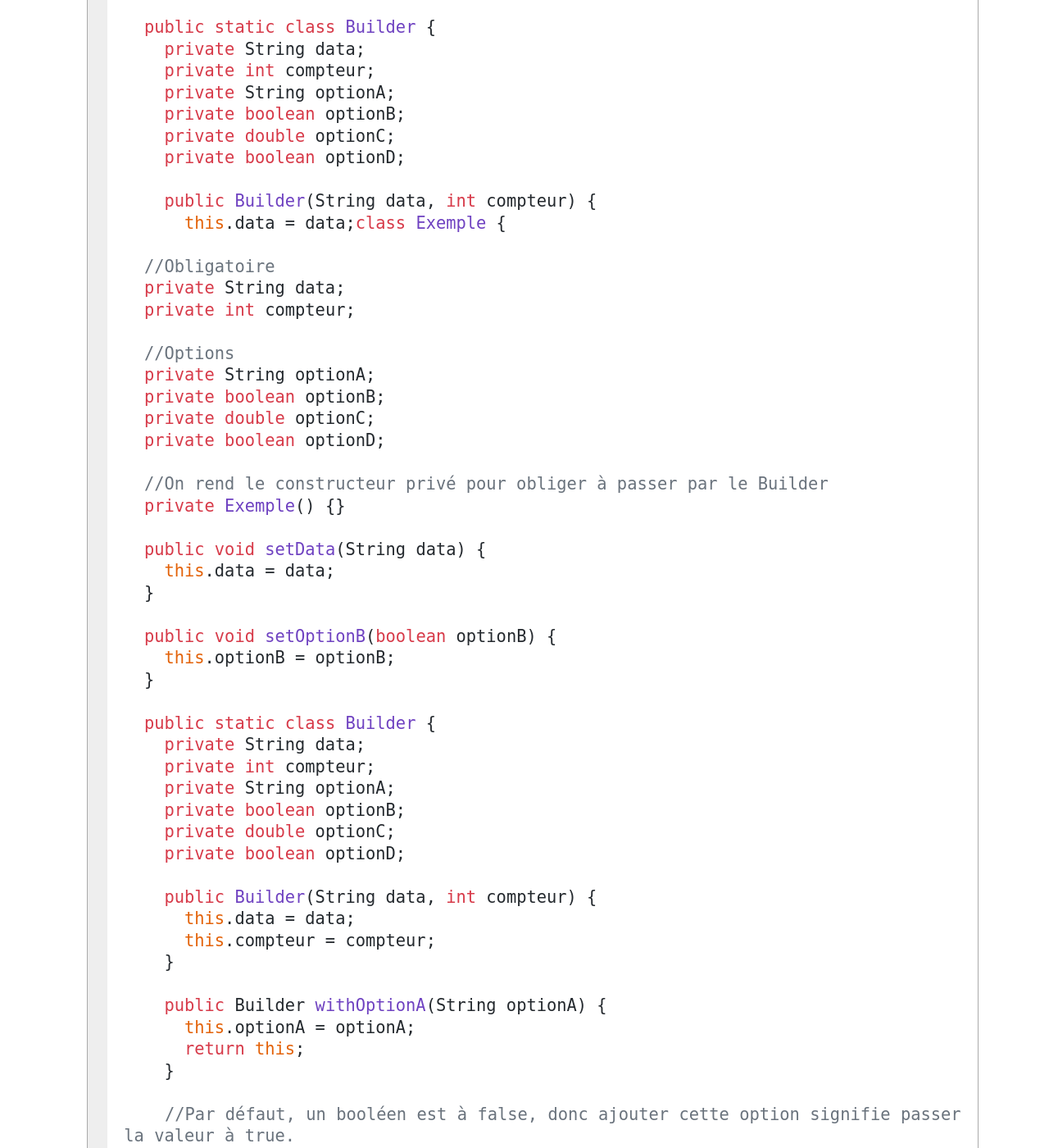
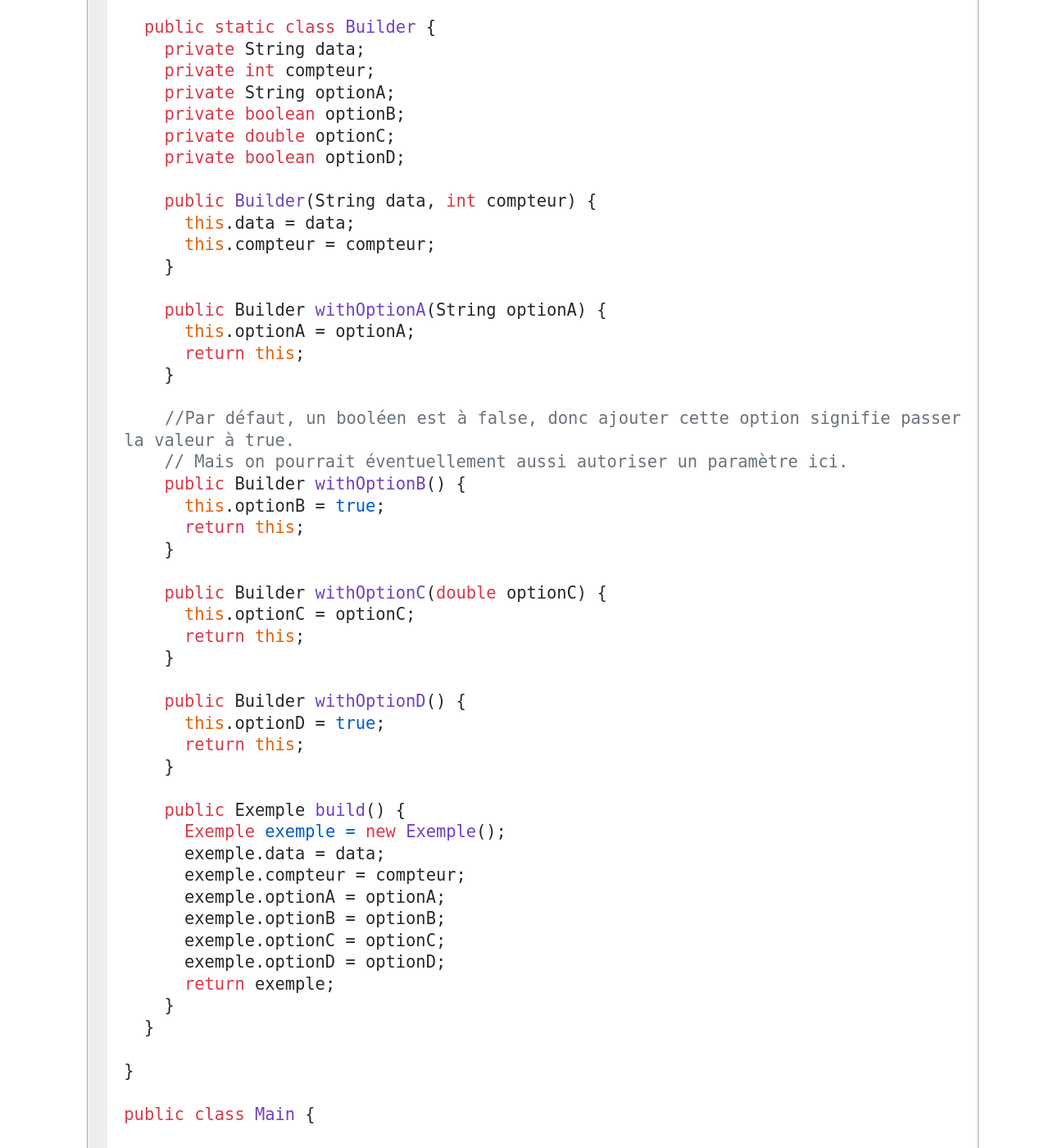
Before and after one commit to mgasquet/R304-QualiteDeveloppement, a Jekyll site: the page built from tutorials/tutorial4.md, in a window 1280 px wide and 1400 px high, scrolled down 19158 px. Shown: the whole window at 82% size. Built offline with Jekyll 4.4.1, drawn with Linux system fonts in a browser that asks for light colours; some web fonts are replaced.

Commit message:
Update tutorial4.md - corrige exemple Builder

````diff
--- a/tutorials/tutorial4.md
+++ b/tutorials/tutorial4.md
@@ -526,38 +526,6 @@ Dans cette classe, il y a deux attributs qu'il est obligatoire d'initialiser : `
 
 ```java
 class Exemple {
-
-  //Obligatoire
-  private String data;
-  private int compteur;
-
-  //Options
-  private String optionA;
-  private boolean optionB;
-  private double optionC;
-  private boolean optionD;
-
-  //On rend le constructeur privé pour obliger à passer par le Builder
-  private Exemple() {}
-
-  public void setData(String data) {
-    this.data = data;
-  }
-
-  public void setOptionB(boolean optionB) {
-    this.optionB = optionB;
-  }
-
-  public static class Builder {
-    private String data;
-    private int compteur;
-    private String optionA;
-    private boolean optionB;
-    private double optionC;
-    private boolean optionD;
-
-    public Builder(String data, int compteur) {
-      this.data = data;class Exemple {
 
   //Obligatoire
   private String data;
````
